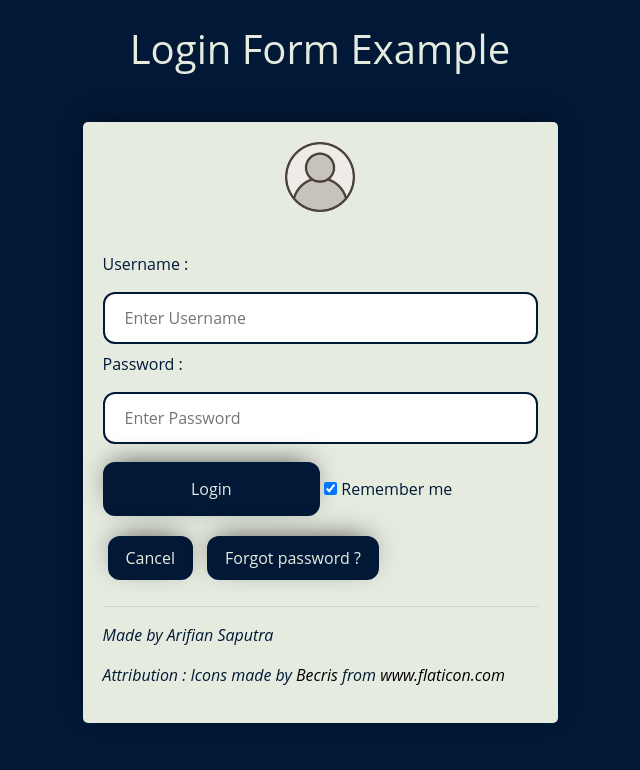
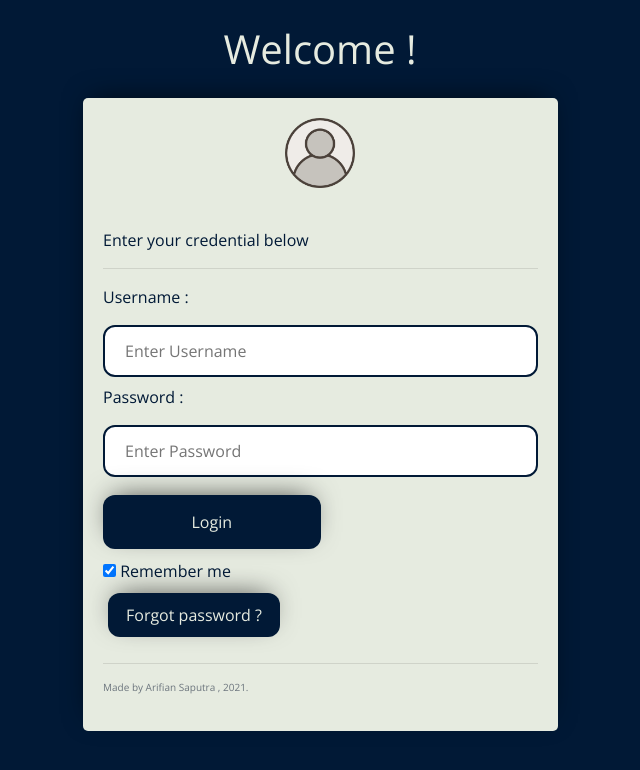
Before and after one commit to arifian853/simple-login-page, a plain HTML site: page index.html in a window 1280 px wide. Shown: the whole page, without its empty margins (320-960 px from the left). Drawn offline with nearby package versions, Linux system fonts and the light colour scheme.

Commit message:
Update index.html

```diff
--- a/index.html
+++ b/index.html
@@ -3,32 +3,40 @@
 <head>
 <link rel="shortcut icon" type="image/x-icon" href="user.png" />
 <meta name="viewport" content="width=device-width, initial-scale=1">
+<link rel="preconnect" href="https://fonts.googleapis.com">
+<link rel="preconnect" href="https://fonts.gstatic.com" crossorigin>
+<link href="https://fonts.googleapis.com/css2?family=Open+Sans&display=swap" rel="stylesheet">
+<link href="https://unpkg.com/aos@2.3.1/dist/aos.css" rel="stylesheet">
 <link rel="stylesheet" href="https://stackpath.bootstrapcdn.com/bootstrap/4.5.2/css/bootstrap.min.css" integrity="sha384-JcKb8q3iqJ61gNV9KGb8thSsNjpSL0n8PARn9HuZOnIxN0hoP+VmmDGMN5t9UJ0Z" crossorigin="anonymous">
 <link rel="stylesheet" href="styles.css">
 <title> Login Page </title>
 </head>
 <body>
-    <h1 class="title" align="center"> Login Form Example </h1>
-    <br />
+    <h1 class="title" align="center"> Welcome ! </h1>
     <form class="text-light">
-        <div class="container1">
+        <div data-aos="zoom-out" data-aos-duration="500" class="container1">
             <p align="center"><img class="user" src="user.png" alt=""></p>
             <br />
+            <p>Enter your credential below</p>
+            <hr />
             <label>Username : </label>
             <input type="text" placeholder="Enter Username" name="username" required>
             <br />
             <label>Password : </label>
             <input type="password" placeholder="Enter Password" name="password" required>
             <a href="result.html"><button type="button" >  Login </button></a>
+            <br>
             <input type="checkbox" checked="checked"> Remember me
-            <button type="button" class="cancelbtn"> Cancel</button>
+            <br>
             <a href="forgot.html"><button class="cancelbtn" type="button" >  Forgot password ? </button></a>
-
-            <br />
-            <hr />
-            <p><i>Made by Arifian Saputra</i></p>
-            <p><i>Attribution : Icons made by <a href="https://www.flaticon.com/authors/becris" title="Becris">Becris</a> from <a href="https://www.flaticon.com/" title="Flaticon">www.flaticon.com</a> </i></p>
+            <br>
+            <hr>
+            <p class="about text-muted">Made by Arifian Saputra , 2021.</p>
         </div>
     </form>
 </body>
 </html>
+<script src="https://unpkg.com/aos@2.3.1/dist/aos.js"></script>
+<script>
+    AOS.init();
+  </script>
```
